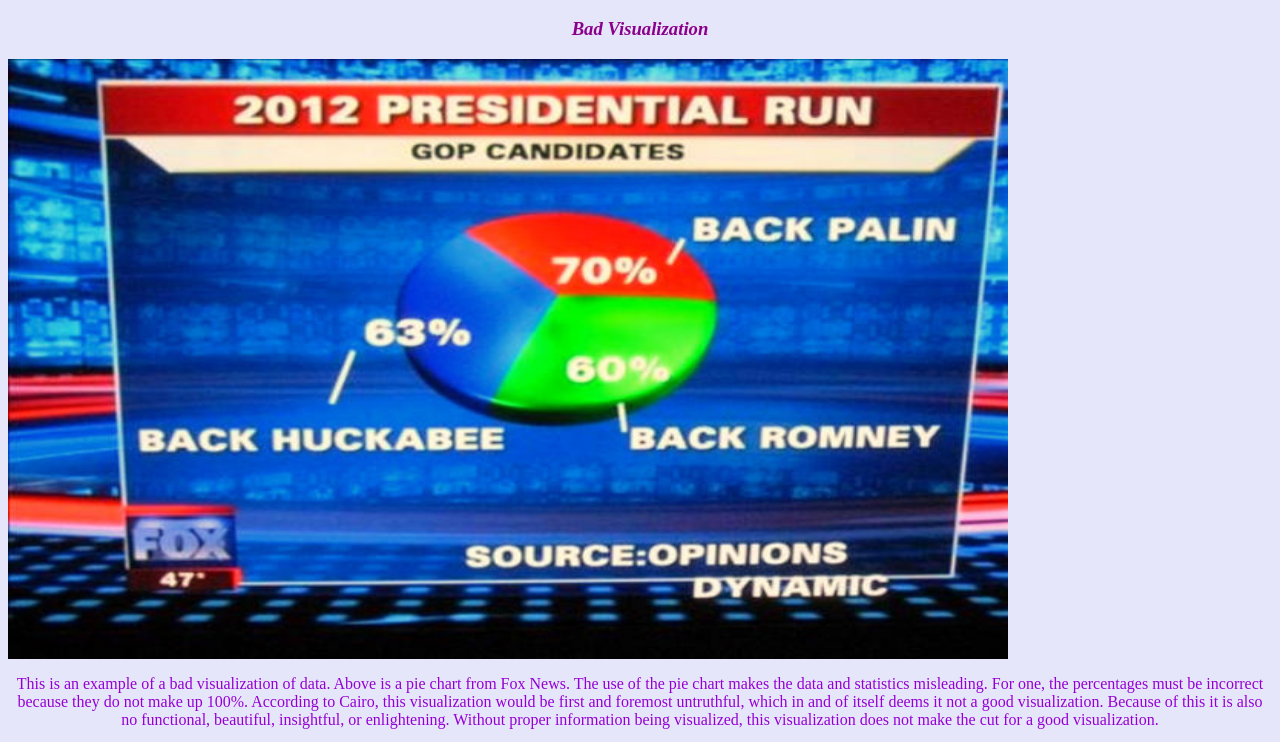
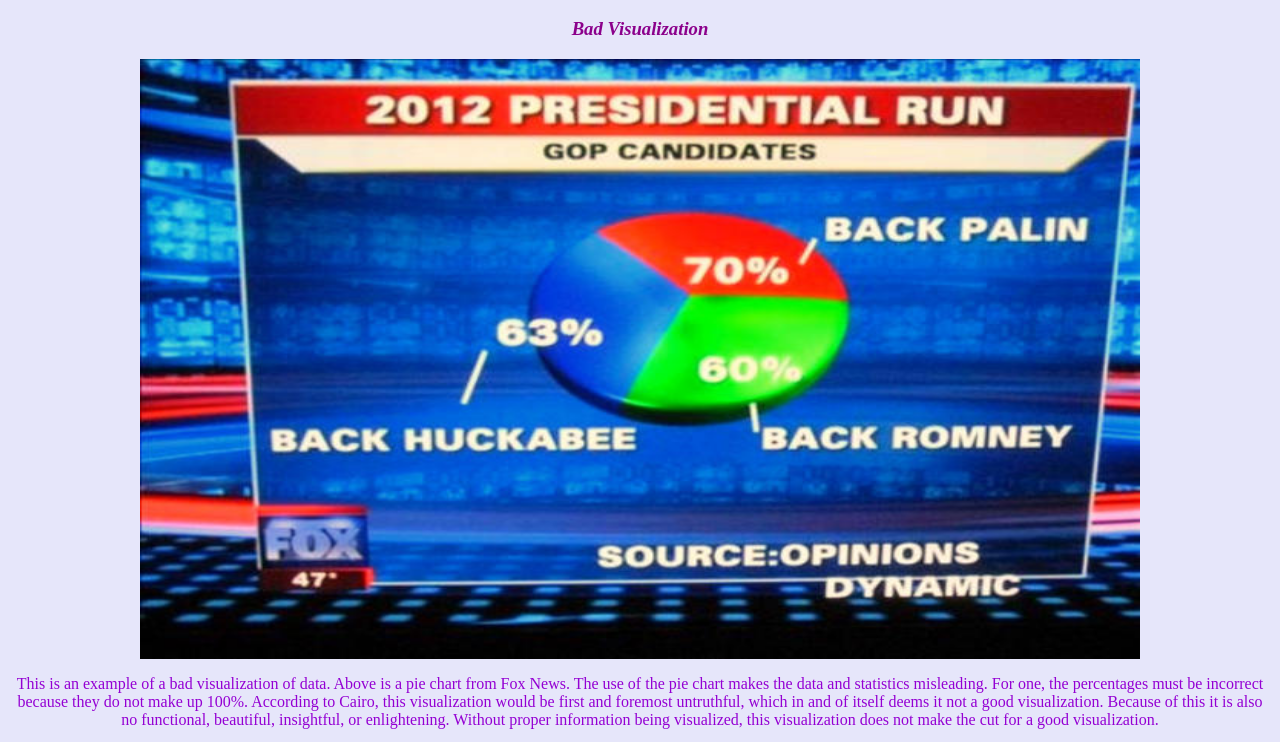
Before and after one commit to SarahBridges/vision, a plain HTML site: page index.html in a window 1280 px wide. Shown: the part 48-790 px from the top of the page. Drawn offline with Linux system fonts and the light colour scheme.

Commit message:
Update css.css

```diff
--- a/css.css
+++ b/css.css
@@ -10,7 +10,6 @@ p {
     color: darkviolet;
   }
 img {
-        align: center;
         width: 1000px;
         height: 600px;
     }
@@ -18,3 +17,8 @@ h3 {
         text-align: center;
         color: darkmagenta;
    }
+.center {
+           display: block;
+           margin-left: auto;
+           margin-right: auto;
+        }
```
